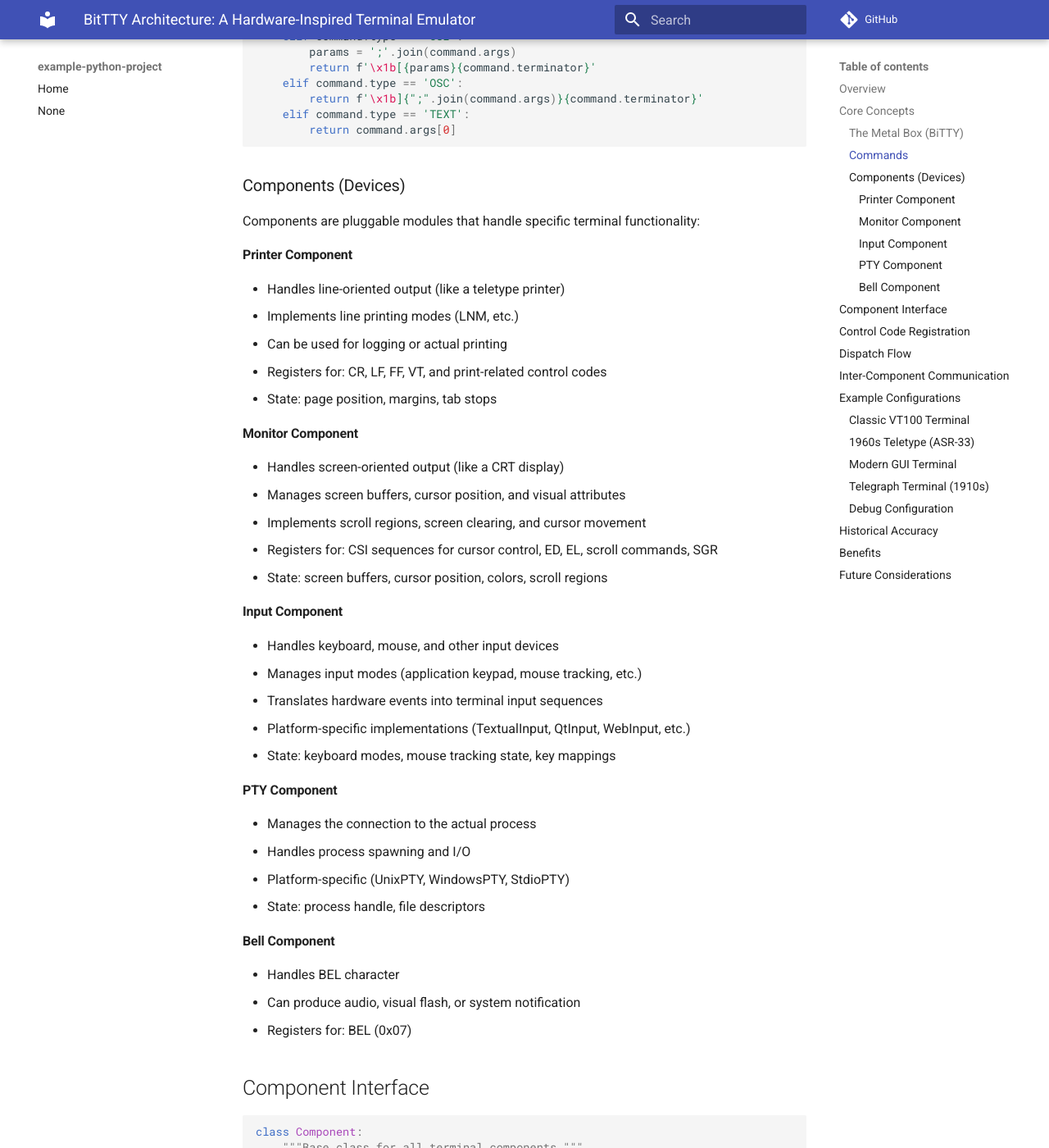
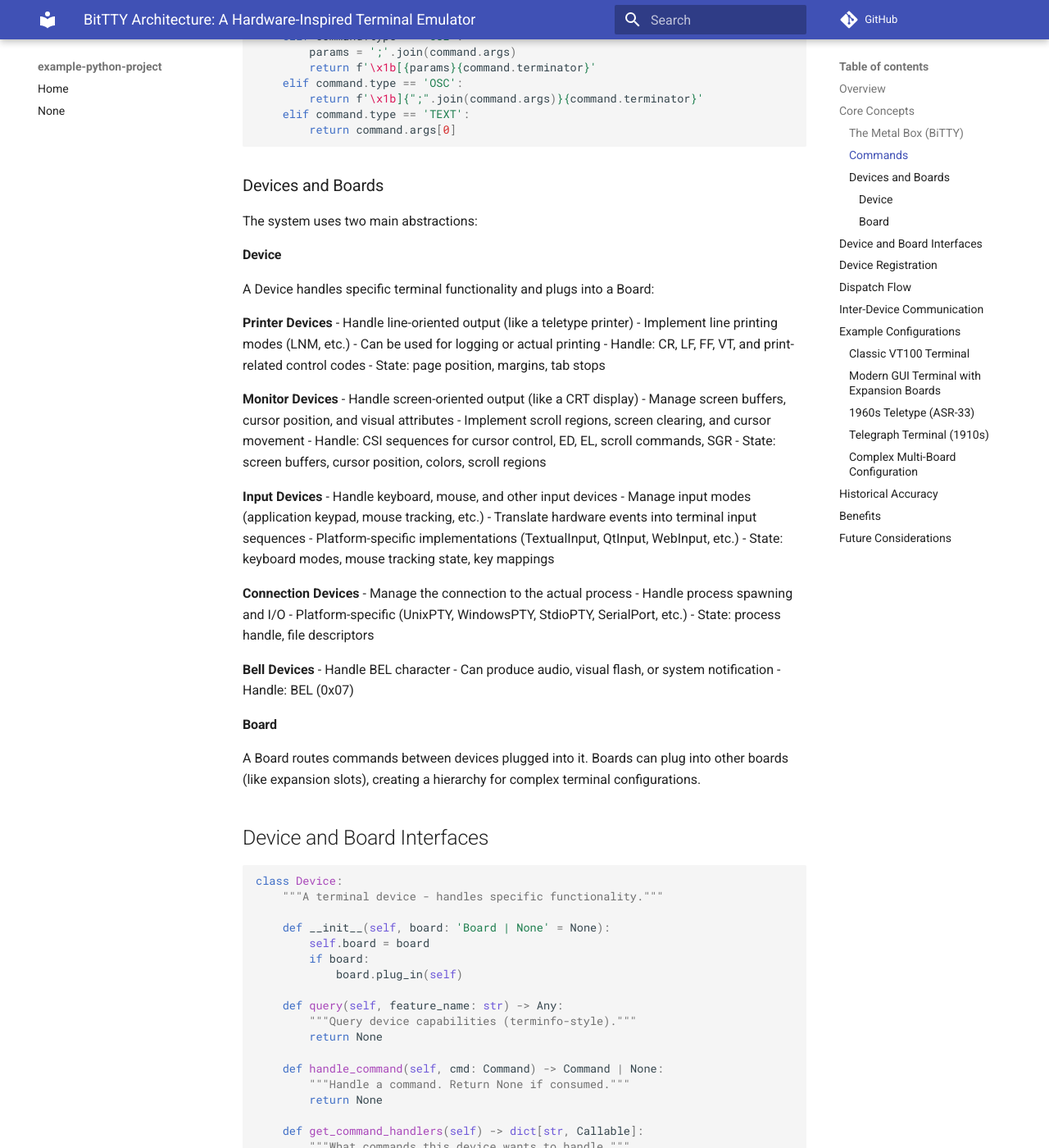
Before and after one commit to bitplane/bittty, an MkDocs documentation site: the page built from docs/architecture.md, in a window 1280 px wide and 1400 px high, scrolled down 1003 px. Shown: the whole window at 82% size. Built offline with MkDocs 1.6.1 and Material for MkDocs 9.7.7, drawn with Linux system fonts in a browser that asks for light colours; comment, search, counter and statistics services are not loaded; some of the changed text lies outside the part shown.

Commit message:
commit before the storm

````diff
--- a/docs/architecture.md
+++ b/docs/architecture.md
@@ -8,11 +8,11 @@
 
 ### The Metal Box (BiTTY)
 
-The BiTTY class is the chassis that:
+The BiTTY class is the main board (chassis) that:
 - Parses incoming byte streams into control codes and text
-- Maintains a dispatch table for routing control codes to components
-- Manages component registration and capability queries
-- Handles the basic command routing between components
+- Contains the root Board for command routing
+- Manages device registration and capability queries
+- Coordinates the overall terminal system
 
 ### Commands
 
@@ -46,76 +46,122 @@
         return command.args[0]
 ```
 
-### Components (Devices)
+### Devices and Boards
 
-Components are pluggable modules that handle specific terminal functionality:
+The system uses two main abstractions:
 
-#### Printer Component
-- Handles line-oriented output (like a teletype printer)
-- Implements line printing modes (LNM, etc.)
+#### Device
+A Device handles specific terminal functionality and plugs into a Board:
+
+**Printer Devices**
+- Handle line-oriented output (like a teletype printer)
+- Implement line printing modes (LNM, etc.)
 - Can be used for logging or actual printing
-- Registers for: CR, LF, FF, VT, and print-related control codes
+- Handle: CR, LF, FF, VT, and print-related control codes
 - State: page position, margins, tab stops
 
-#### Monitor Component
-- Handles screen-oriented output (like a CRT display)
-- Manages screen buffers, cursor position, and visual attributes
-- Implements scroll regions, screen clearing, and cursor movement
-- Registers for: CSI sequences for cursor control, ED, EL, scroll commands, SGR
+**Monitor Devices**
+- Handle screen-oriented output (like a CRT display)
+- Manage screen buffers, cursor position, and visual attributes
+- Implement scroll regions, screen clearing, and cursor movement
+- Handle: CSI sequences for cursor control, ED, EL, scroll commands, SGR
 - State: screen buffers, cursor position, colors, scroll regions
 
-#### Input Component
-- Handles keyboard, mouse, and other input devices
-- Manages input modes (application keypad, mouse tracking, etc.)
-- Translates hardware events into terminal input sequences
+**Input Devices**
+- Handle keyboard, mouse, and other input devices
+- Manage input modes (application keypad, mouse tracking, etc.)
+- Translate hardware events into terminal input sequences
 - Platform-specific implementations (TextualInput, QtInput, WebInput, etc.)
 - State: keyboard modes, mouse tracking state, key mappings
 
-#### PTY Component
-- Manages the connection to the actual process
-- Handles process spawning and I/O
-- Platform-specific (UnixPTY, WindowsPTY, StdioPTY)
+**Connection Devices**
+- Manage the connection to the actual process
+- Handle process spawning and I/O
+- Platform-specific (UnixPTY, WindowsPTY, StdioPTY, SerialPort, etc.)
 - State: process handle, file descriptors
 
-#### Bell Component
-- Handles BEL character
+**Bell Devices**
+- Handle BEL character
 - Can produce audio, visual flash, or system notification
-- Registers for: BEL (0x07)
+- Handle: BEL (0x07)
 
-## Component Interface
+#### Board
+A Board routes commands between devices plugged into it. Boards can plug into other boards (like expansion slots), creating a hierarchy for complex terminal configurations.
+
+## Device and Board Interfaces
 
 ```python
-class Component:
-    """Base class for all terminal components."""
+class Device:
+    """A terminal device - handles specific functionality."""
 
-    def attach(self, terminal: BiTTY) -> None:
-        """Called when component is attached to terminal."""
-        self.terminal = terminal
+    def __init__(self, board: 'Board | None' = None):
+        self.board = board
+        if board:
+            board.plug_in(self)
 
-    def detach(self) -> None:
-        """Called when component is removed from terminal."""
-        self.terminal = None
+    def query(self, feature_name: str) -> Any:
+        """Query device capabilities (terminfo-style)."""
+        return None
 
-    def get_capabilities(self) -> Dict[str, Any]:
-        """Return device capabilities for terminfo/termcap queries."""
+    def handle_command(self, cmd: Command) -> Command | None:
+        """Handle a command. Return None if consumed."""
+        return None
+
+    def get_command_handlers(self) -> dict[str, Callable]:
+        """What commands this device wants to handle."""
         return {}
 
-    def register_commands(self) -> Dict[str, Callable]:
-        """Return mapping of control codes to handler methods."""
-        return {}
+class Board:
+    """A board that devices plug into - handles command routing."""
 
-    def receive_command(self, command: Command) -> None:
-        """Handle an incoming command (for inter-component communication)."""
-        pass
+    def __init__(self, parent_board: 'Board | None' = None):
+        self.devices: list[Device] = []
+        self.dispatch_table: dict[str, list[Callable]] = {}
+        self.parent = parent_board
+
+        if parent_board:
+            parent_board.plug_in_board(self)
+
+    def plug_in(self, device: Device):
+        """Plug a device into this board."""
+        self.devices.append(device)
+        handlers = device.get_command_handlers()
+        for cmd_name, handler in handlers.items():
+            if cmd_name not in self.dispatch_table:
+                self.dispatch_table[cmd_name] = []
+            self.dispatch_table[cmd_name].append(handler)
+
+    def plug_in_board(self, board: 'Board'):
+        """Plug another board into this one (expansion slot)."""
+        self.plug_in(BoardDevice(board))
+
+    def dispatch(self, command: Command) -> Command | None:
+        """Route command to devices."""
+        handlers = self.dispatch_table.get(command.name, [])
+        for handler in handlers:
+            result = handler(command)
+            if result is None:  # Command consumed
+                return None
+        return command  # No one handled it
+
+class BoardDevice(Device):
+    """Wrapper to make a Board look like a Device for nesting."""
+
+    def __init__(self, board: Board):
+        self.wrapped_board = board
+        super().__init__(None)  # Don't auto-register
+
+    def handle_command(self, cmd: Command) -> Command | None:
+        return self.wrapped_board.dispatch(cmd)
 ```
 
-## Control Code Registration
+## Device Registration
 
-Components register which control codes they handle:
+Devices register which commands they handle:
 
 ```python
-class VT100Monitor(Component):
-    def register_commands(self):
+class VT100Monitor(Device):
+    def get_command_handlers(self):
         return {
             # C0 controls
             'C0_BS': self.backspace,
@@ -137,8 +183,8 @@
             'CSI_SGR': self.set_graphics_rendition,  # ESC[m
         }
 
-class LinePrinter(Component):
-    def register_commands(self):
+class LinePrinter(Device):
+    def get_command_handlers(self):
         return {
             'C0_CR': self.carriage_return,
             'C0_LF': self.line_feed,
@@ -150,57 +196,54 @@
 
 ## Dispatch Flow
 
-1. BiTTY receives bytes from PTY component
+1. BiTTY receives bytes from connection device
 2. Parser identifies control code or text and creates Command
-3. Dispatcher looks up handler in registration table
-4. If found, calls component's handler with command
-5. If not found, logs unsupported sequence
+3. Main board dispatches command to plugged-in devices
+4. If device consumes command (returns None), dispatch stops
+5. If no device handles it, command is logged as unsupported
 
 ```python
 class BiTTY:
     def __init__(self):
-        self.components = []
-        self.dispatch_table = {}
+        self.main_board = Board()
+        self.parser = Parser(self)
 
-    def add(self, component: Component) -> None:
-        """Add a component to the terminal."""
-        self.components.append(component)
-        component.attach(self)
+    def plug_in(self, device: Device) -> None:
+        """Plug a device into the main board."""
+        self.main_board.plug_in(device)
 
-        # Update dispatch table with component's handlers
-        handlers = component.register_commands()
-        for code, handler in handlers.items():
-            if code not in self.dispatch_table:
-                self.dispatch_table[code] = []
-            self.dispatch_table[code].append(handler)
+    def plug_in_board(self, board: Board) -> None:
+        """Plug an expansion board into the main board."""
+        self.main_board.plug_in_board(board)
 
     def dispatch(self, command: Command) -> None:
-        """Route command to appropriate component handlers."""
-        handlers = self.dispatch_table.get(command.name, [])
-        if handlers:
-            for handler in handlers:
-                handler(command)
-        else:
+        """Route command through the board hierarchy."""
+        result = self.main_board.dispatch(command)
+        if result is not None:
             logger.debug(f"Unsupported sequence: {command}")
 ```
 
-## Inter-Component Communication
+## Inter-Device Communication
 
-Components can communicate through the terminal's command bus:
+Devices can communicate by dispatching commands through their board:
 
 ```python
-class TextualInput(Component):
+class TextualInput(Device):
     def enable_mouse_tracking(self):
-        # Tell monitor we need mouse events
-        self.terminal.send_command(
-            Command('ENABLE_MOUSE', 'INTERNAL', ('SGR',), None),
-            target='monitor'
-        )
+        # Send command to other devices on the board
+        mouse_cmd = Command('ENABLE_MOUSE', 'INTERNAL', ('SGR',), None)
+        self.board.dispatch(mouse_cmd)
 
-class TextualMonitor(Component):
-    def receive_command(self, command: Command):
-        if command.name == 'ENABLE_MOUSE':
-            self.mouse_tracking_mode = command.args[0]
+class TextualMonitor(Device):
+    def get_command_handlers(self):
+        return {
+            'ENABLE_MOUSE': self.handle_mouse_enable,
+            # ... other handlers
+        }
+
+    def handle_mouse_enable(self, command: Command):
+        self.mouse_tracking_mode = command.args[0]
+        return None  # Command consumed
 ```
 
 ## Example Configurations
@@ -208,47 +251,75 @@
 ### Classic VT100 Terminal
 ```python
 tty = BiTTY()
-tty.add(UnixPTY("/bin/bash"))
-tty.add(VT100Monitor())
-tty.add(PS2Keyboard())
-tty.add(AudioBell())
+tty.plug_in(UnixPTY("/bin/bash"))
+tty.plug_in(VT100Monitor())
+tty.plug_in(PS2Keyboard())
+tty.plug_in(AudioBell())
+```
+
+### Modern GUI Terminal with Expansion Boards
+```python
+tty = BiTTY()
+
+# Main terminal connection
+tty.plug_in(UnixPTY("/bin/zsh"))
+
+# Input expansion board
+input_board = Board(tty.main_board)
+TextualKeyboard(input_board)    # Full keyboard support
+TextualMouse(input_board)       # Mouse tracking
+
+# Output expansion board
+output_board = Board(tty.main_board)
+XTermMonitor(output_board)      # 24-bit color, Unicode support
+VisualBell(output_board)        # Flash instead of beep
+ClipboardManager(output_board)  # OSC 52 clipboard support
+
+# Debug expansion board
+debug_board = Board(tty.main_board)
+CommandLogger("debug.log", debug_board)    # Logs all commands
+SequenceRecorder(debug_board)              # Records for playback
 ```
 
 ### 1960s Teletype (ASR-33)
 ```python
 tty = BiTTY()
-tty.add(SerialPort("/dev/ttyS0", baud=110))
-tty.add(LinePrinter(width=72, uppercase_only=True))
-tty.add(TeletypeKeyboard(uppercase_only=True))
-tty.add(MechanicalBell())
-```
-
-### Modern GUI Terminal
-```python
-tty = BiTTY()
-tty.add(UnixPTY("/bin/zsh"))
-tty.add(XTermMonitor())         # Supports 24-bit color, Unicode
-tty.add(TextualInput())         # Full keyboard + mouse
-tty.add(VisualBell())          # Flash instead of beep
-tty.add(ClipboardManager())     # OSC 52 clipboard support
+tty.plug_in(SerialPort("/dev/ttyS0", baud=110))
+tty.plug_in(LinePrinter(width=72, uppercase_only=True))
+tty.plug_in(TeletypeKeyboard(uppercase_only=True))
+tty.plug_in(MechanicalBell())
 ```
 
 ### Telegraph Terminal (1910s)
 ```python
 tty = BiTTY()
-tty.add(TelegraphLine())
-tty.add(TelegraphPrinter())     # Prints on paper tape
-tty.add(TelegraphKey())         # Morse code input
+tty.plug_in(TelegraphLine())
+tty.plug_in(TelegraphPrinter())     # Prints on paper tape
+tty.plug_in(TelegraphKey())         # Morse code input
 ```
 
-### Debug Configuration
+### Complex Multi-Board Configuration
 ```python
 tty = BiTTY()
-tty.add(UnixPTY("/bin/bash"))
-tty.add(VT100Monitor())
-tty.add(PS2Keyboard())
-tty.add(CommandLogger("debug.log"))  # Logs all commands
-tty.add(SequenceRecorder())         # Records for playback
+
+# Connection
+tty.plug_in(UnixPTY("/bin/bash"))
+
+# Video card with multiple displays
+video_board = Board(tty.main_board)
+primary_monitor = VT100Monitor(video_board)
+status_display = StatusLineDisplay(video_board)  # Shows title/status
+
+# Sound card
+audio_board = Board(video_board)  # Plugged into video board
+AudioBell(audio_board)
+SpeechSynthesizer(audio_board)
+
+# Input card with multiple devices
+input_board = Board(tty.main_board)
+PS2Keyboard(input_board)
+PS2Mouse(input_board)
+GamepadInput(input_board)  # For terminal games
 ```
 
 ## Historical Accuracy
--- a/pyproject.toml
+++ b/pyproject.toml
@@ -1,7 +1,7 @@
 [project]
 name = "bittty"
 description = "a pure python tty"
-version = "0.0.6"
+version = "0.1.0"
 authors = [
     { name = "Gareth Davidson", email = "gaz@bitplane.net" }
 ]
````
Also changed, not shown: CLAUDE.md (+6 -22 lines), README.md (+1 -0 lines).
